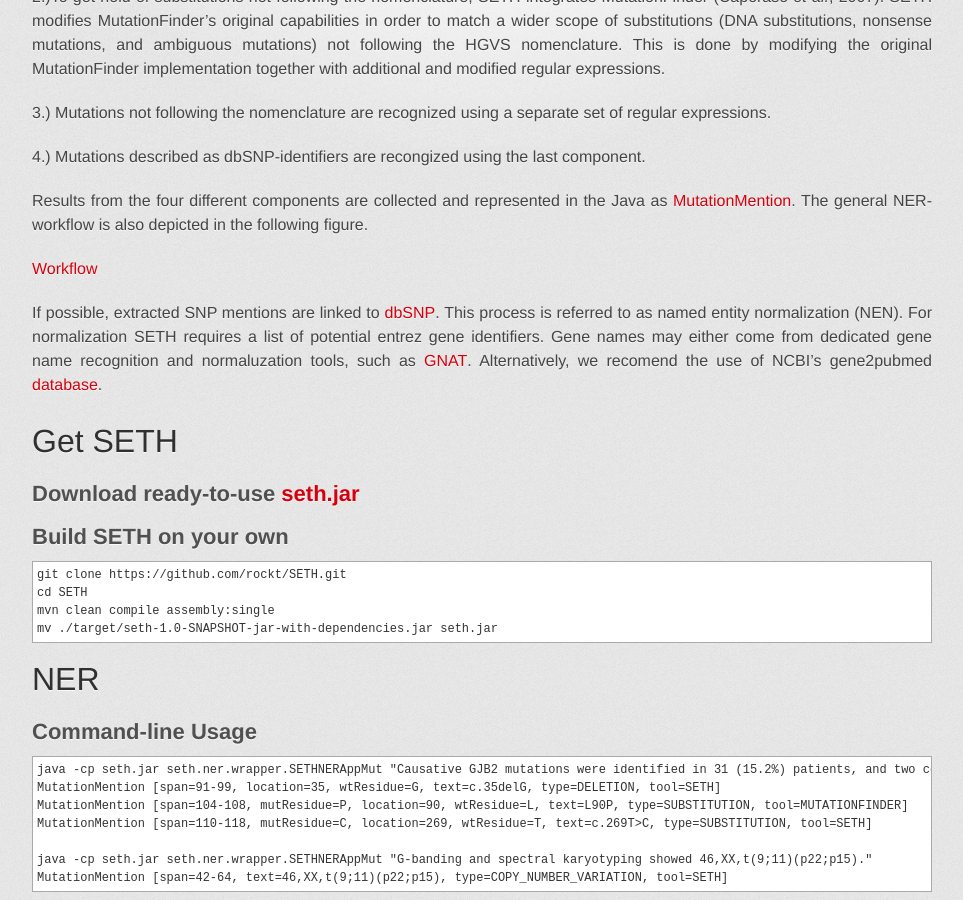
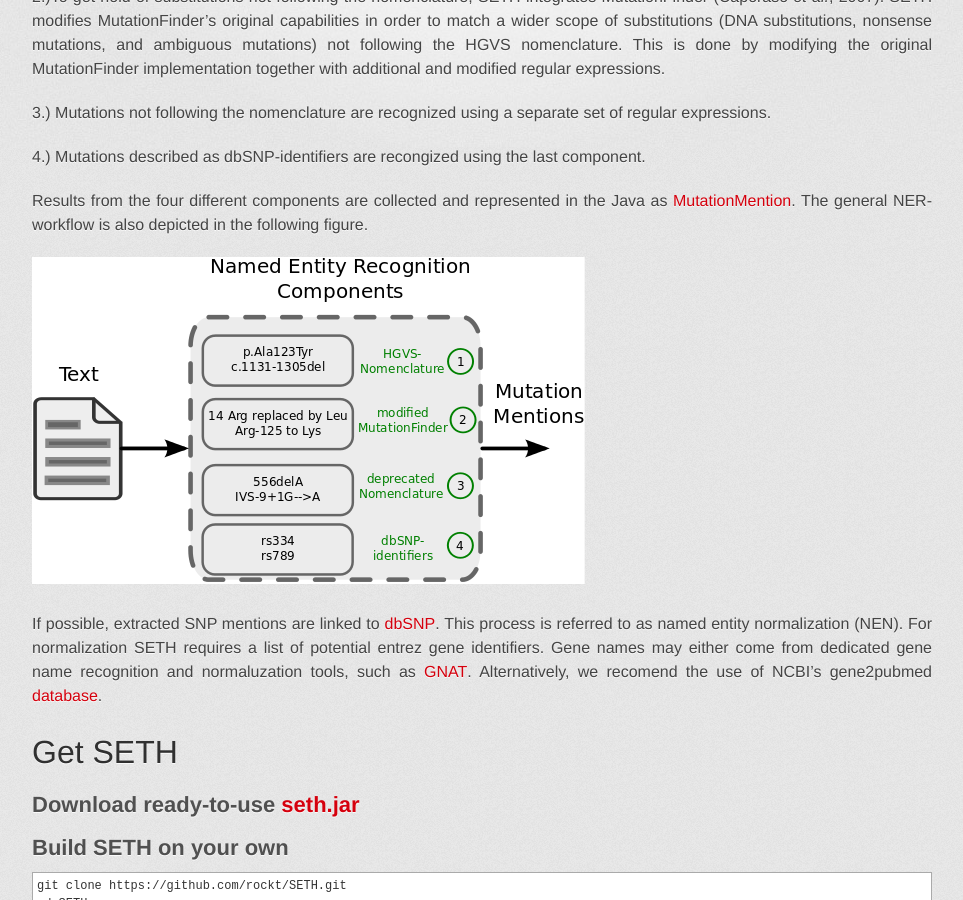
Before and after one commit to rockt/SETH, a Jekyll site: the page built from index.md, in a window 1280 px wide and 900 px high, scrolled down 426 px. Shown: the whole window, without its empty margins (158-1121 px from the left). Built offline with Jekyll 4.4.1, drawn with Linux system fonts in a browser that asks for light colours; some web fonts are replaced.

Commit message:
Update index.md

```diff
--- a/index.md
+++ b/index.md
@@ -17,7 +17,7 @@ SETH modifies MutationFinder's original capabilities in order to match a wider s
 Results from the four different components are collected and represented in the Java as  [MutationMention](https://github.com/rockt/SETH/blob/master/src/main/java/de/hu/berlin/wbi/objects/MutationValidation.java).
 The general NER-workflow is also depicted in the following figure.
 
-[Workflow](https://github.com/rockt/SETH/blob/ad7b9fbccd976a6775a03daf332b08ee52a08a0f/images/dataflow.png)
+![Workflow](https://github.com/rockt/SETH/blob/ad7b9fbccd976a6775a03daf332b08ee52a08a0f/images/dataflow.png)
 
 If possible, extracted SNP mentions are linked to [dbSNP](http://www.ncbi.nlm.nih.gov/SNP/). This process  is referred to as named entity normalization (NEN). For normalization SETH requires a list of potential entrez gene identifiers. Gene names may either come from dedicated gene name recognition and normaluzation tools, such as [GNAT](http://gnat.sourceforge.net/).
 Alternatively, we recomend the use of NCBI's gene2pubmed [database](ftp://ftp.ncbi.nlm.nih.gov/gene/DATA/gene2pubmed.gz).
```
